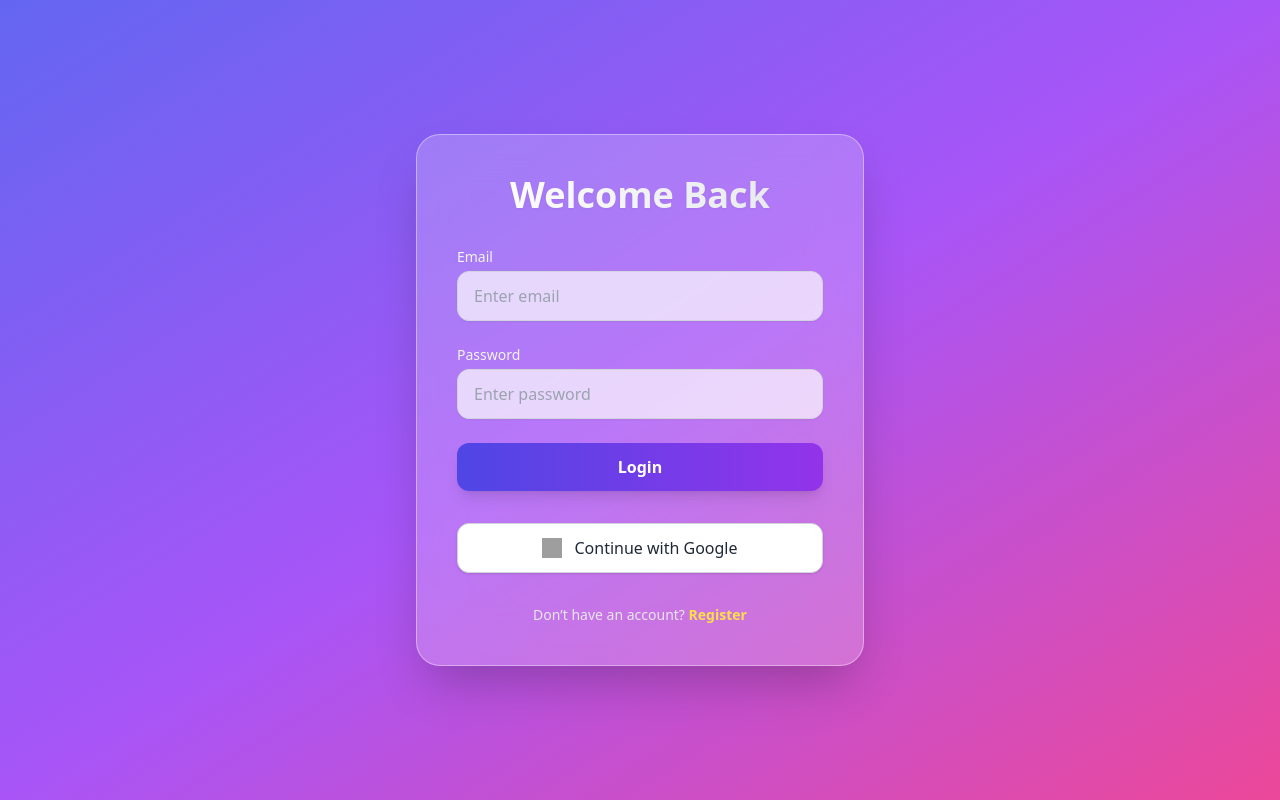
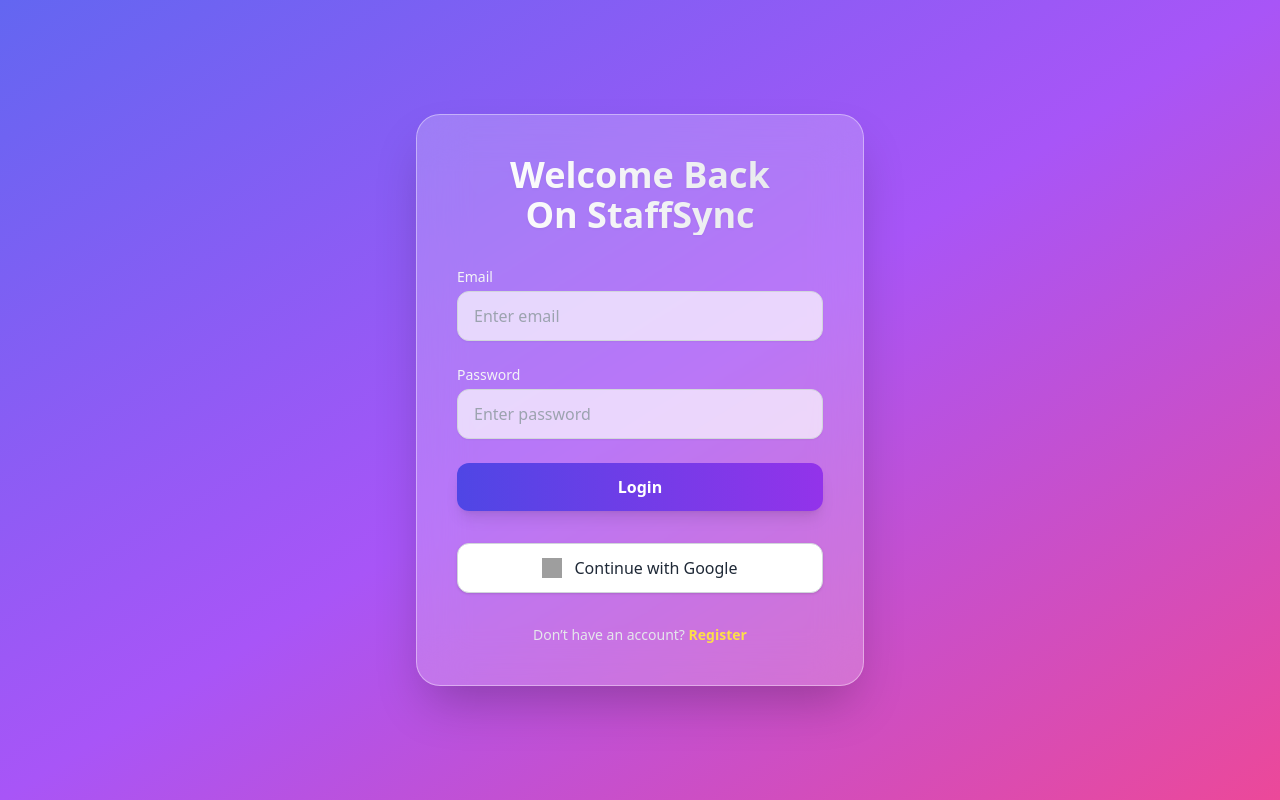
Before and after one commit to Tanishkraj2005/StaffSync, a React app in the folder frontend/: page / in a window 1280 px wide. Built offline with nearby package versions, Linux system fonts and the light colour scheme; no server answers; grey boxes are pictures that could not be loaded; the HTML template or start-up script is replaced by a standard one.

Commit message:
fix: resolve github secret scanning and update UI

```diff
--- a/frontend/src/pages/Login.jsx
+++ b/frontend/src/pages/Login.jsx
@@ -66,6 +66,8 @@
         "
         >
           Welcome Back
+          <br />
+          On StaffSync
         </h2>
 
         {error && (
--- a/frontend/src/pages/Register.jsx
+++ b/frontend/src/pages/Register.jsx
@@ -60,6 +60,8 @@
         "
         >
           Create Account
+          <br />
+          On StaffSync
         </h2>
 
         {error && (
```
Also changed, not shown: 1 other file (tests, documents, lock files or other folders).
